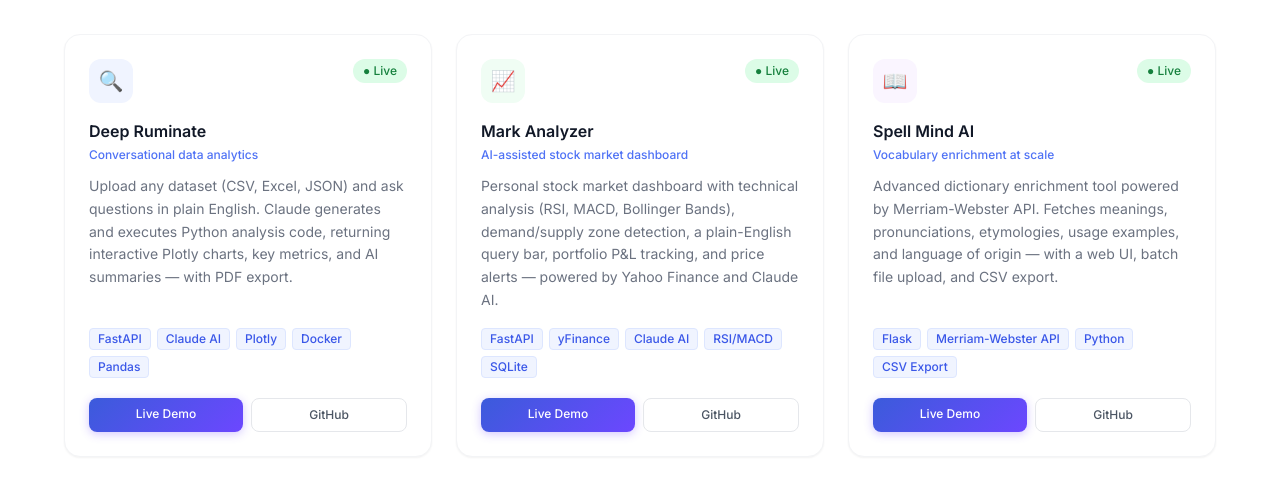
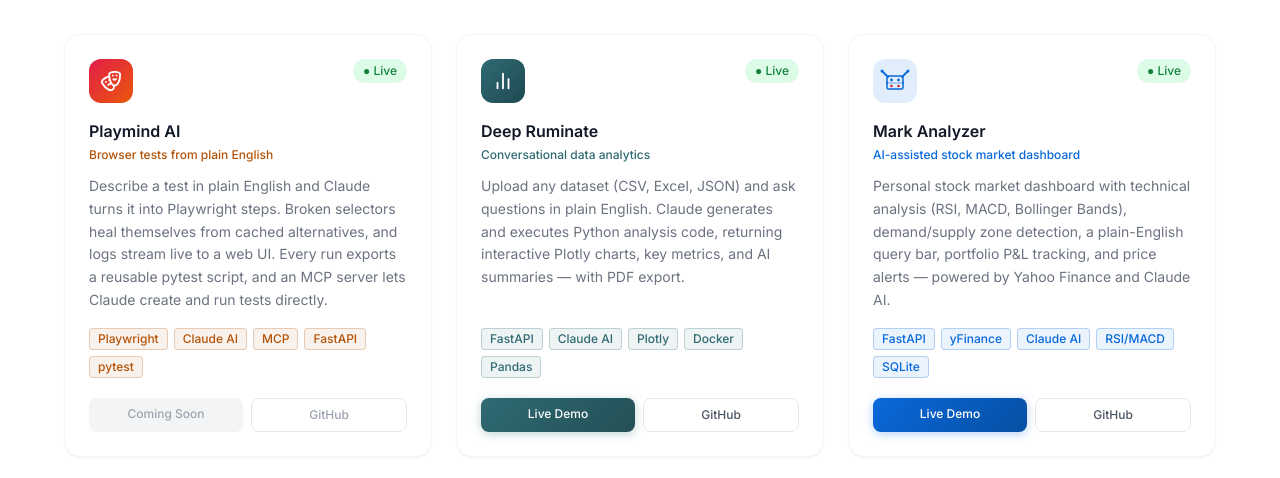
Before and after one commit to mallik025/ai-portfolio, an Astro site: page / in a window 1280 px wide. Shown: the part 850-1328 px from the top of the page. Built offline with nearby package versions, Linux system fonts and the light colour scheme; Astro itself is replaced by a stand-in of ours.

Commit message:
Reorder cards and use each app's own colors and logos
- Move Playmind AI to the top of the solutions list
- Give each card the app's brand accent (light/dark) for the tile,
  tagline, tags, hover border and Live Demo button
- Show real app logos for Playmind, Deep Ruminate, Mark Analyzer,
  Spell Mind and Medodha; others keep their emoji

Co-Authored-By: Claude Opus 5.5 <noreply@anthropic.com>

```diff
--- a/src/components/SolutionCard.astro
+++ b/src/components/SolutionCard.astro
@@ -10,12 +10,45 @@ const { solution } = Astro.props;
 const { label, classes } = statusConfig[solution.status];
 const hasDemo = Boolean(solution.demoUrl && solution.demoUrl !== '#');
 const hasGitHub = Boolean(solution.githubUrl);
+
+// Fall back to the portfolio's own brand blue when an app has no accent.
+const accent = solution.accent ?? { light: '#3a57e8', dark: '#7b9cff' };
+const accentVars = `--accent-light: ${accent.light}; --accent-dark: ${accent.dark};`;
+
+// SVG logos are inlined so they can use the card's CSS variables. PNGs are imported so Astro
+// builds their URL, including the site's base path.
+const svgLogos = import.meta.glob<string>('../assets/logos/*.svg', {
+  query: '?raw',
+  import: 'default',
+  eager: true,
+});
+const pngLogos = import.meta.glob<ImageMetadata>('../assets/logos/*.png', {
+  import: 'default',
+  eager: true,
+});
+const logo = solution.logo;
+const logoSvg = logo ? svgLogos[`../assets/logos/${logo.file}`] : undefined;
+const logoSrc = logo ? pngLogos[`../assets/logos/${logo.file}`]?.src : undefined;
 ---
 
-<article class="card-hover group rounded-2xl border border-gray-100 dark:border-gray-800 bg-white dark:bg-gray-900 p-6 flex flex-col shadow-sm hover:shadow-xl hover:shadow-brand-500/10 hover:border-brand-200 dark:hover:border-brand-700/50">
+<article
+  class="solution-card card-hover group rounded-2xl border border-gray-100 dark:border-gray-800 bg-white dark:bg-gray-900 p-6 flex flex-col shadow-sm hover:shadow-xl"
+  style={accentVars}
+>
   <div class="flex items-start justify-between mb-4">
-    <div class={`w-11 h-11 rounded-xl ${solution.iconBg} flex items-center justify-center text-xl`}>
-      {solution.icon}
+    <div
+      class:list={[
+        'logo-box accent-tile w-11 h-11 rounded-xl overflow-hidden flex items-center justify-center text-xl',
+        { 'p-1.5': logo?.kind === 'glyph' },
+      ]}
+    >
+      {logoSvg ? (
+        <Fragment set:html={logoSvg} />
+      ) : logoSrc ? (
+        <img src={logoSrc} alt={`${solution.name} logo`} class="w-full h-full object-cover rounded-full" />
+      ) : (
+        solution.icon
+      )}
     </div>
     <span class={`inline-flex items-center text-xs font-medium px-2.5 py-1 rounded-full ${classes}`}>
       {label}
@@ -23,14 +56,14 @@ const hasGitHub = Boolean(solution.githubUrl);
   </div>
 
   <h3 class="font-semibold text-base text-gray-900 dark:text-white mb-1">{solution.name}</h3>
-  <p class="text-xs text-brand-500 dark:text-brand-400 font-medium mb-3">{solution.tagline}</p>
+  <p class="accent-text text-xs font-medium mb-3">{solution.tagline}</p>
   <p class="text-sm text-gray-500 dark:text-gray-400 leading-relaxed flex-1 mb-4">
     {solution.description}
   </p>
 
   <div class="flex flex-wrap gap-1.5 mb-5">
     {solution.tags.map((tag) => (
-      <span class="text-xs font-medium px-2 py-0.5 rounded bg-brand-50 dark:bg-brand-900/20 text-brand-600 dark:text-brand-400 border border-brand-100 dark:border-brand-800">
+      <span class="accent-tag text-xs font-medium px-2 py-0.5 rounded border">
         {tag}
       </span>
     ))}
@@ -42,8 +75,7 @@ const hasGitHub = Boolean(solution.githubUrl);
         href={solution.demoUrl}
         target="_blank"
         rel="noopener"
-        class="flex-1 text-center text-xs font-medium py-2 rounded-lg text-white"
-        style="background: linear-gradient(135deg, #3b5bdb, #6c47ff); box-shadow: 0 2px 10px rgba(108,71,255,0.3);"
+        class="accent-button flex-1 text-center text-xs font-medium py-2 rounded-lg text-white"
       >
         Live Demo
       </a>
@@ -69,3 +101,49 @@ const hasGitHub = Boolean(solution.githubUrl);
     )}
   </div>
 </article>
+
+<style>
+  /* --accent follows the theme; the button always uses the darker light-mode
+     shade so white text stays readable in both themes. */
+  .solution-card {
+    --accent: var(--accent-light);
+    --red: #cf222e;
+  }
+  :global(.dark) .solution-card {
+    --accent: var(--accent-dark);
+    --red: #f85149;
+  }
+
+  .logo-box :global(svg) {
+    width: 100%;
+    height: 100%;
+  }
+
+  .solution-card:hover {
+    border-color: color-mix(in srgb, var(--accent) 35%, transparent);
+    box-shadow: 0 20px 25px -5px color-mix(in srgb, var(--accent) 15%, transparent);
+  }
+
+  .accent-tile {
+    background: color-mix(in srgb, var(--accent) 12%, transparent);
+  }
+
+  .accent-text {
+    color: var(--accent);
+  }
+
+  .accent-tag {
+    color: var(--accent);
+    background: color-mix(in srgb, var(--accent) 8%, transparent);
+    border-color: color-mix(in srgb, var(--accent) 25%, transparent);
+  }
+
+  .accent-button {
+    background: linear-gradient(
+      135deg,
+      var(--accent-light),
+      color-mix(in srgb, var(--accent-light) 75%, black)
+    );
+    box-shadow: 0 2px 10px color-mix(in srgb, var(--accent-light) 30%, transparent);
+  }
+</style>
--- a/src/data/solutions.ts
+++ b/src/data/solutions.ts
@@ -5,7 +5,14 @@ export interface Solution {
   tagline: string;
   description: string;
   icon: string;
-  iconBg: string;
+  /** App's own brand color: `light` for light mode, `dark` for dark mode. */
+  accent?: { light: string; dark: string };
+  /**
+   * App logo, shown instead of `icon`. `file` is an SVG in src/assets/logos/ (inlined, so it can
+   * use the card's --accent) or a PNG there. A `tile` logo has its own background
+   * and fills the box; a `glyph` sits padded on the card's accent-tinted tile.
+   */
+  logo?: { file: string; kind: 'tile' | 'glyph' };
   tags: string[];
   status: Status;
   demoUrl: string;
@@ -14,12 +21,26 @@ export interface Solution {
 
 export const solutions: Solution[] = [
   {
+    name: 'Playmind AI',
+    tagline: 'Browser tests from plain English',
+    description:
+      'Describe a test in plain English and Claude turns it into Playwright steps. Broken selectors heal themselves from cached alternatives, and logs stream live to a web UI. Every run exports a reusable pytest script, and an MCP server lets Claude create and run tests directly.',
+    logo: { file: 'playmind-ai.svg', kind: 'tile' },
+    icon: '🎭',
+    accent: { light: '#b45309', dark: '#fbbf24' },
+    tags: ['Playwright', 'Claude AI', 'MCP', 'FastAPI', 'pytest'],
+    status: 'live',
+    demoUrl: '',
+    githubUrl: '',
+  },
+  {
     name: 'Deep Ruminate',
     tagline: 'Conversational data analytics',
     description:
       'Upload any dataset (CSV, Excel, JSON) and ask questions in plain English. Claude generates and executes Python analysis code, returning interactive Plotly charts, key metrics, and AI summaries — with PDF export.',
+    logo: { file: 'deep-ruminate.svg', kind: 'tile' },
     icon: '🔍',
-    iconBg: 'bg-brand-50 dark:bg-brand-900/30',
+    accent: { light: '#2f6a73', dark: '#4ecdc4' },
     tags: ['FastAPI', 'Claude AI', 'Plotly', 'Docker', 'Pandas'],
     status: 'live',
     demoUrl: 'https://deepruminate.com/',
@@ -30,8 +51,9 @@ export const solutions: Solution[] = [
     tagline: 'AI-assisted stock market dashboard',
     description:
       'Personal stock market dashboard with technical analysis (RSI, MACD, Bollinger Bands), demand/supply zone detection, a plain-English query bar, portfolio P&L tracking, and price alerts — powered by Yahoo Finance and Claude AI.',
+    logo: { file: 'mark-analyzer.svg', kind: 'glyph' },
     icon: '📈',
-    iconBg: 'bg-green-50 dark:bg-green-900/20',
+    accent: { light: '#0969da', dark: '#4493f8' },
     tags: ['FastAPI', 'yFinance', 'Claude AI', 'RSI/MACD', 'SQLite'],
     status: 'live',
     demoUrl: 'https://markanalyzer.duckdns.org',
@@ -42,8 +64,9 @@ export const solutions: Solution[] = [
     tagline: 'Vocabulary enrichment at scale',
     description:
       'Advanced dictionary enrichment tool powered by Merriam-Webster API. Fetches meanings, pronunciations, etymologies, usage examples, and language of origin — with a web UI, batch file upload, and CSV export.',
+    logo: { file: 'spell-mind-ai.png', kind: 'glyph' },
     icon: '📖',
-    iconBg: 'bg-purple-50 dark:bg-purple-900/20',
+    accent: { light: '#1d6fb8', dark: '#38bdf8' },
     tags: ['Flask', 'Merriam-Webster API', 'Python', 'CSV Export'],
     status: 'live',
     demoUrl: 'https://spellmindai.duckdns.org',
@@ -54,8 +77,9 @@ export const solutions: Solution[] = [
     tagline: 'Medical coding, lookup to exam prep',
     description:
       'Search all 98,403 FY2027 ICD-10-CM codes (typos OK) and browse the hierarchy. Study with an AI tutor, practice and timed exams, and weak-area drills. Ask Claude coding questions and get suggested codes, each checked against the code table. Installable as an app (PWA).',
+    logo: { file: 'medodha.svg', kind: 'tile' },
     icon: '🩺',
-    iconBg: 'bg-red-50 dark:bg-red-900/20',
+    accent: { light: '#1d4ed8', dark: '#60a5fa' },
     tags: ['Spring Boot', 'Java 21', 'React', 'PostgreSQL', 'Claude AI'],
     status: 'beta',
     demoUrl: 'http://localhost:5173/',
@@ -67,23 +91,11 @@ export const solutions: Solution[] = [
     description:
       'A reusable SLM (Small Language Model) training template. Plug in your own data, pick a model size (500K–200M params), and train a domain-specific language model from scratch with Transformer + RoPE architecture.',
     icon: '🧠',
-    iconBg: 'bg-orange-50 dark:bg-orange-900/20',
+    accent: { light: '#1d4ed8', dark: '#60a5fa' },
     tags: ['PyTorch', 'Transformer', 'RoPE', 'TensorBoard', 'Python'],
     status: 'template',
     demoUrl: '#',
     githubUrl: 'https://github.com/mallik025/tiny-gpt',
-  },
-  {
-    name: 'Playmind AI',
-    tagline: 'Browser tests from plain English',
-    description:
-      'Describe a test in plain English and Claude turns it into Playwright steps. Broken selectors heal themselves from cached alternatives, and logs stream live to a web UI. Every run exports a reusable pytest script, and an MCP server lets Claude create and run tests directly.',
-    icon: '🎭',
-    iconBg: 'bg-pink-50 dark:bg-pink-900/20',
-    tags: ['Playwright', 'Claude AI', 'MCP', 'FastAPI', 'pytest'],
-    status: 'live',
-    demoUrl: '',
-    githubUrl: '',
   },
   {
     name: 'Virtual Cradle AI',
@@ -91,7 +103,6 @@ export const solutions: Solution[] = [
     description:
       'AI-assisted virtual environment for early-stage development workflows. Details coming soon.',
     icon: '🍼',
-    iconBg: 'bg-teal-50 dark:bg-teal-900/20',
     tags: ['AI', 'Python'],
     status: 'beta',
     demoUrl: '',
@@ -103,7 +114,6 @@ export const solutions: Solution[] = [
     description:
       'Digital twin simulation platform for development lifecycle modeling. Details coming soon.',
     icon: '🔁',
-    iconBg: 'bg-sky-50 dark:bg-sky-900/20',
     tags: ['Digital Twin', 'AI', 'Python'],
     status: 'beta',
     demoUrl: '',
```
Also changed, not shown: src/assets/logos/deep-ruminate.svg (added), src/assets/logos/mark-analyzer.svg (added), src/assets/logos/medodha.svg (added), src/assets/logos/playmind-ai.svg (added), src/assets/logos/spell-mind-ai.png (added).
